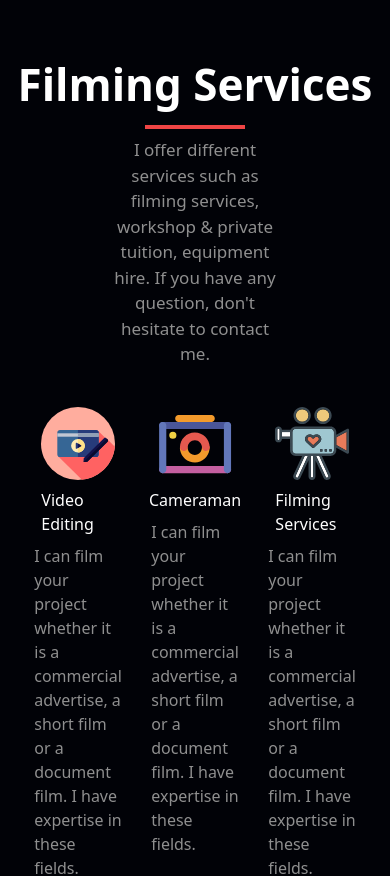
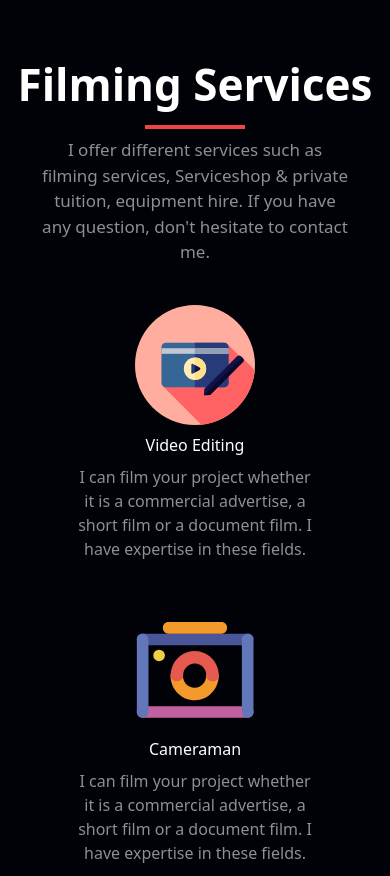
Before and after one commit to RazaNaqsh/techDarbar, a React (Vite) app: page / in a window 390 px wide. Shown: the part 820-1696 px from the top of the page. Built offline with nearby package versions, Linux system fonts and the light colour scheme; the HTML template or start-up script is replaced by a standard one.

Commit message:
Service section responsive

```diff
--- a/src/components/Works.jsx
+++ b/src/components/Services.jsx
@@ -2,7 +2,7 @@ import video from "../assets/video.svg";
 import camera from "../assets/camera.svg";
 import videography from "../assets/videography.svg";
 
-const Works = () => {
+const Services = () => {
   return (
     <section className="text-white py-28">
       <div className="space-y-2">
@@ -10,33 +10,45 @@ const Works = () => {
           Filming Services
         </h1>
         <hr className="mx-auto w-[100px] border-2 border-red-500" />
-        <p className="text-center text-[17px] w-[45vw] mx-auto text-[#8F8F8F]">
-          I offer different services such as filming services, workshop &
+        <p className="text-center text-[17px] w-[80vw] md:w-[45vw] mx-auto text-[#8F8F8F]">
+          I offer different services such as filming services, Serviceshop &
           private tuition, equipment hire. If you have any question, don't
           hesitate to contact me.
         </p>
       </div>
-      <div className="flex justify-around w-[90%] mx-auto mt-10">
-        <div className="w-[30%] flex flex-col items-center px-4 space-y-2">
-          <img src={video} className=" w-[200px]" alt="" />
+      <div className="flex flex-col md:flex-row items-center gap-12 md:gap-0 justify-around w-[90%] mx-auto mt-10">
+        <div className="w-[70vw] md:w-[30%] flex flex-col items-center px-4 space-y-2">
+          <img
+            src={video}
+            className="w-[120px] md:w-[150px] big:w-[180px] lg:w-[200px]"
+            alt=""
+          />
           <h2>Video Editing</h2>
-          <p className="text-[#8F8F8F]">
+          <p className="text-center text-[#8F8F8F]">
             I can film your project whether it is a commercial advertise, a
             short film or a document film. I have expertise in these fields.
           </p>
         </div>
-        <div className="w-[30%] flex flex-col items-center px-4 space-y-2">
-          <img src={camera} className=" w-[200px]" alt="" />
+        <div className="w-[70vw] md:w-[30%] flex flex-col items-center px-4 space-y-2">
+          <img
+            src={camera}
+            className="w-[120px] md:w-[150px] big:w-[180px] lg:w-[200px]"
+            alt=""
+          />
           <h2>Cameraman</h2>
-          <p className="text-[#8F8F8F]">
+          <p className="text-center text-[#8F8F8F]">
             I can film your project whether it is a commercial advertise, a
             short film or a document film. I have expertise in these fields.
           </p>
         </div>
-        <div className="w-[30%] flex flex-col items-center px-4 space-y-2">
-          <img src={videography} className="  w-[200px]" alt="" />
+        <div className="w-[70vw] md:w-[30%] flex flex-col items-center px-4 space-y-2">
+          <img
+            src={videography}
+            className=" w-[120px] md:w-[150px] big:w-[180px] lg:w-[200px]"
+            alt=""
+          />
           <h2>Filming Services</h2>
-          <p className="text-[#8F8F8F]">
+          <p className="text-center text-[#8F8F8F]">
             I can film your project whether it is a commercial advertise, a
             short film or a document film. I have expertise in these fields.
           </p>
@@ -46,4 +58,4 @@ const Works = () => {
   );
 };
 
-export default Works;
+export default Services;
--- a/src/pages/Home.jsx
+++ b/src/pages/Home.jsx
@@ -1,6 +1,6 @@
 import React from "react";
 import Hero from "../components/Hero";
-import Works from "../components/Works";
+import Services from "../components/Services";
 import AboutUs from "../components/AboutUs";
 import Footer from "../components/Footer";
 import HireUs from "../components/HireUs";
@@ -9,7 +9,7 @@ const Home = () => {
   return (
     <div className="bg-[#010207] text-white">
       <Hero />
-      <Works />
+      <Services />
       <AboutUs />
       <HireUs />
       <Footer />
```
